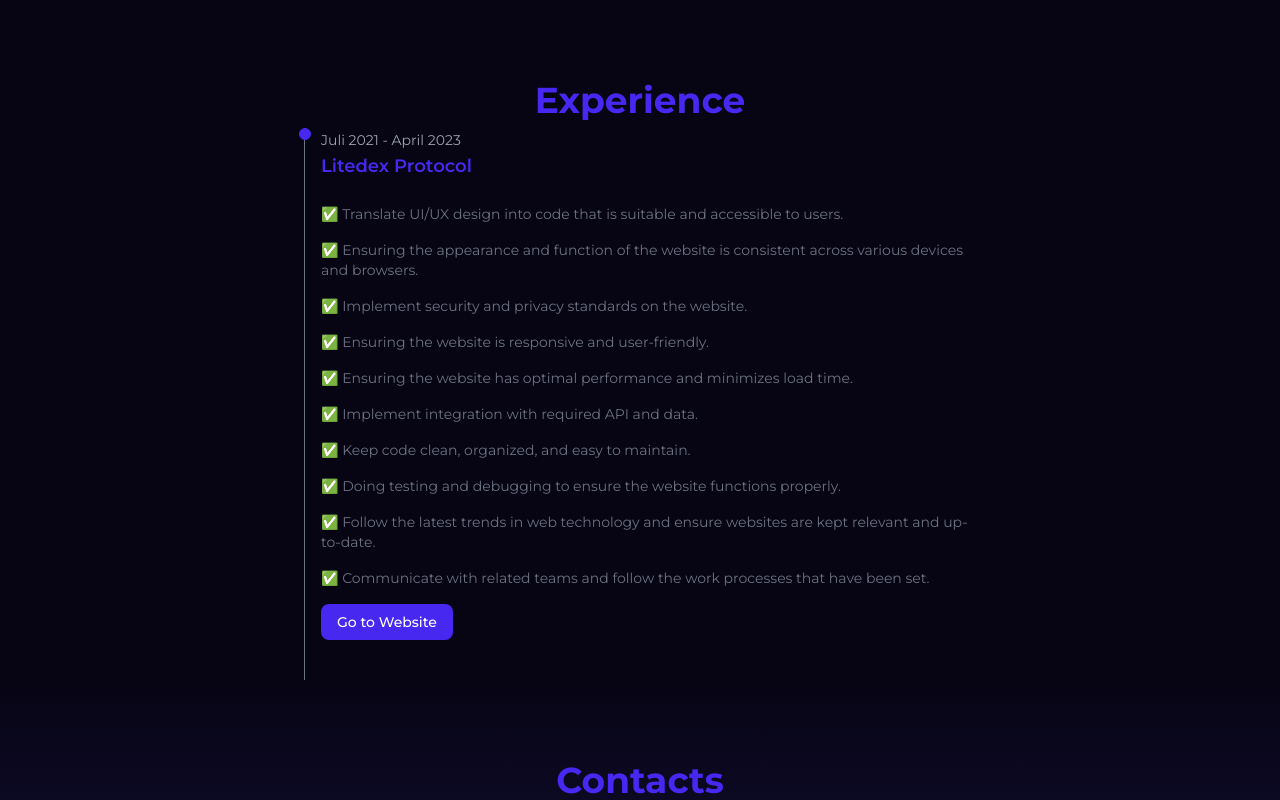
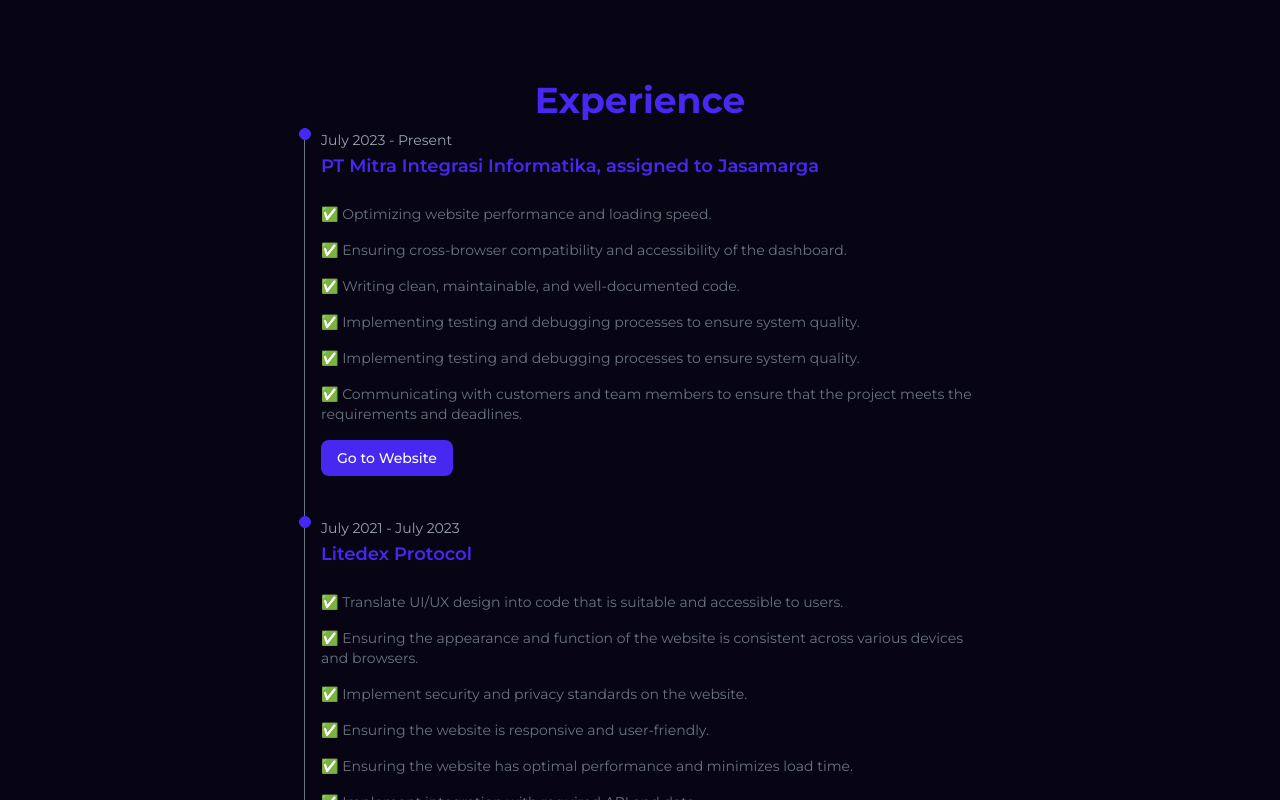
Before and after one commit to sindev08/sindev-portfolio, a Next.js app: page / in a window 1280 px wide. Shown: the part 1520-2320 px from the top of the page. Built offline with nearby package versions, Linux system fonts and the light colour scheme; a web font is replaced by a local one.

Commit message:
feat(ui): update content & link

```diff
--- a/src/components/organisms/Home/About/index.js
+++ b/src/components/organisms/Home/About/index.js
@@ -14,8 +14,7 @@
   return (
     <section
       id="about"
-			className="relative justify-between w-full lg:h-screen bg-main-dark"
-		>
+      className="relative justify-between w-full lg:h-screen bg-main-dark">
       <div className="absolute rotate-180 w-72 h-72 sm:w-96 sm:h-96 -bottom-4 lg:-top-32 -right-40">
         <Image fill src={LineArt} alt="line sindev" />
       </div>
@@ -83,7 +82,7 @@
             </div>
           </div>
           <div className="flex flex-row space-x-5">
-						<Link href="https://id.linkedin.com/in/singgih-budi-purnadi-620751195?trk=people-guest_people_search-card&original_referer=https%3A%2F%2Fwww.google.com%2F">
+            <Link href="https://www.linkedin.com/in/singgih-budi-purnadi/">
               <div className="px-5 py-2 text-sm text-center sm:w-48 hover:bg-brand/30 bg-brand text-white-1 sm:text-base rounded-xl">
                 Hire Me!
               </div>
--- a/src/components/organisms/Home/Experience/index.js
+++ b/src/components/organisms/Home/Experience/index.js
@@ -4,7 +4,32 @@
 export const ExperienceHome = () => {
   const data = [
     {
-			time: "Juli 2021 - April 2023",
+      time: "July 2023 - Present",
+      title: "PT Mitra Integrasi Informatika, assigned to Jasamarga",
+      link: "https://www.mii.co.id/",
+      descriptions: [
+        {
+          desc: "✅ Optimizing website performance and loading speed.",
+        },
+        {
+          desc: "✅ Ensuring cross-browser compatibility and accessibility of the dashboard.",
+        },
+        {
+          desc: "✅ Writing clean, maintainable, and well-documented code.",
+        },
+        {
+          desc: "✅ Implementing testing and debugging processes to ensure system quality.",
+        },
+        {
+          desc: "✅ Implementing testing and debugging processes to ensure system quality.",
+        },
+        {
+          desc: "✅ Communicating with customers and team members to ensure that the project meets the requirements and deadlines.",
+        },
+      ],
+    },
+    {
+      time: "July 2021 - July 2023",
       title: "Litedex Protocol",
       link: "https://litedex.io",
       descriptions: [
@@ -44,8 +69,7 @@
   return (
     <section
       id="experience"
-			className="flex flex-col max-w-2xl px-4 pb-40 mx-auto space-y-1 xl:px-0 lg:pb-0 sm:space-y-2"
-		>
+      className="flex flex-col max-w-2xl px-4 pb-40 mx-auto space-y-1 xl:px-0 lg:pb-0 sm:space-y-2">
       <h2 className="text-2xl font-bold text-left lg:text-center md:text-4xl text-brand">
         Experience
       </h2>
@@ -59,8 +83,7 @@
             </div>
             <Link
               href={item.link}
-							className="inline-flex items-center px-4 py-2 mt-4 text-sm font-medium text-white rounded-lg bg-brand hover:bg-brand/90"
-						>
+              className="inline-flex items-center px-4 py-2 mt-4 text-sm font-medium text-white rounded-lg bg-brand hover:bg-brand/90">
               Go to Website
             </Link>
           </ListExperience>
--- a/src/config/link/index.js
+++ b/src/config/link/index.js
@@ -1,7 +1,6 @@
 export const instragramLink =
-	"https://www.instagram.com/singgih_budi_purnadi/?next=%2F&hl=id";
+  "https://www.instagram.com/singgih_budi_purnadi/?next=%2F&hl=id";
 export const githubLink = "https://github.com/sindev08";
-export const linkedInLink =
-	"https://id.linkedin.com/in/singgih-budi-purnadi-51797b24b/en";
+export const linkedInLink = "https://www.linkedin.com/in/singgih-budi-purnadi/";
 export const emailLink = "mailto:singgihbudipurnadi08@gmail.com";
 export const litedexLink = "https://litedex.io";
```
Lines whose indentation alone changed are shown as unchanged.
